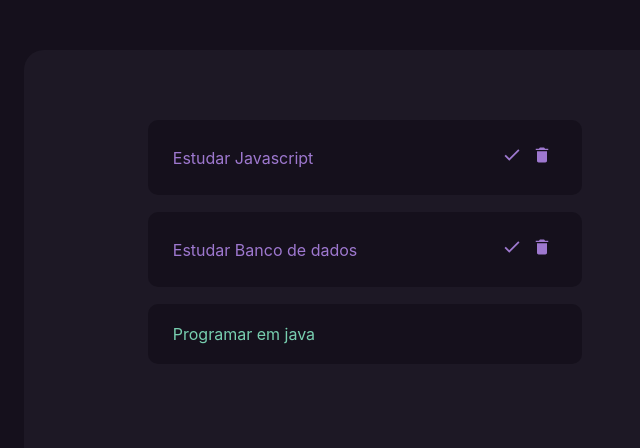
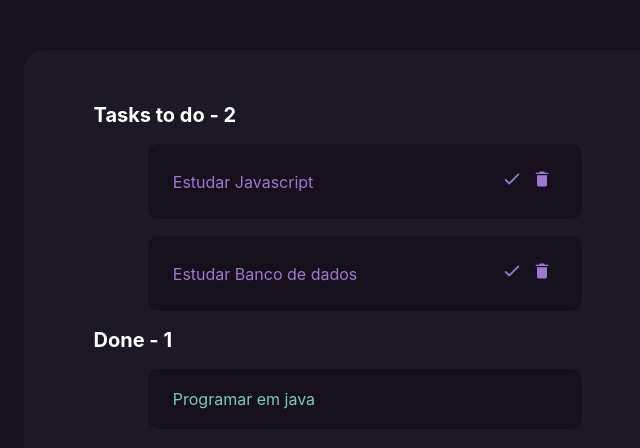
Before and after one commit to felpb/to-do-list, a React (Vite) app: page / in a window 1280 px wide. Shown: the top 448 px of the page, without its empty margins (275-915 px from the left). Built offline with nearby package versions, Linux system fonts and the light colour scheme.

Commit message:
feat: add header to home page

```diff
--- /dev/null
+++ b/src/components/Header/Header.css
@@ -0,0 +1,3 @@
+.header {
+  color: white;
+}
--- /dev/null
+++ b/src/components/Header/Header.jsx
@@ -0,0 +1,7 @@
+import './Header.css';
+
+function Header({ text }) {
+  return <h1 className="header">{text}</h1>;
+}
+
+export default Header;
--- a/src/containers/Home/Home.jsx
+++ b/src/containers/Home/Home.jsx
@@ -1,6 +1,7 @@
 import { useState } from 'react';
 import './Home.css';
 import RenderTasks from '../RenderTasks/RenderTasks';
+import Header from '../../components/Header/Header';
 
 function Home() {
   const [tasks] = useState([
@@ -23,7 +24,9 @@ function Home() {
 
   return (
     <div className="container">
+      <Header text="Tasks to do - 2" />
       <RenderTasks tasks={tasks.filter((task) => !task.done)} />
+      <Header text="Done - 1" />
       <RenderTasks tasks={tasks.filter((task) => task.done)} />
     </div>
   );
```
